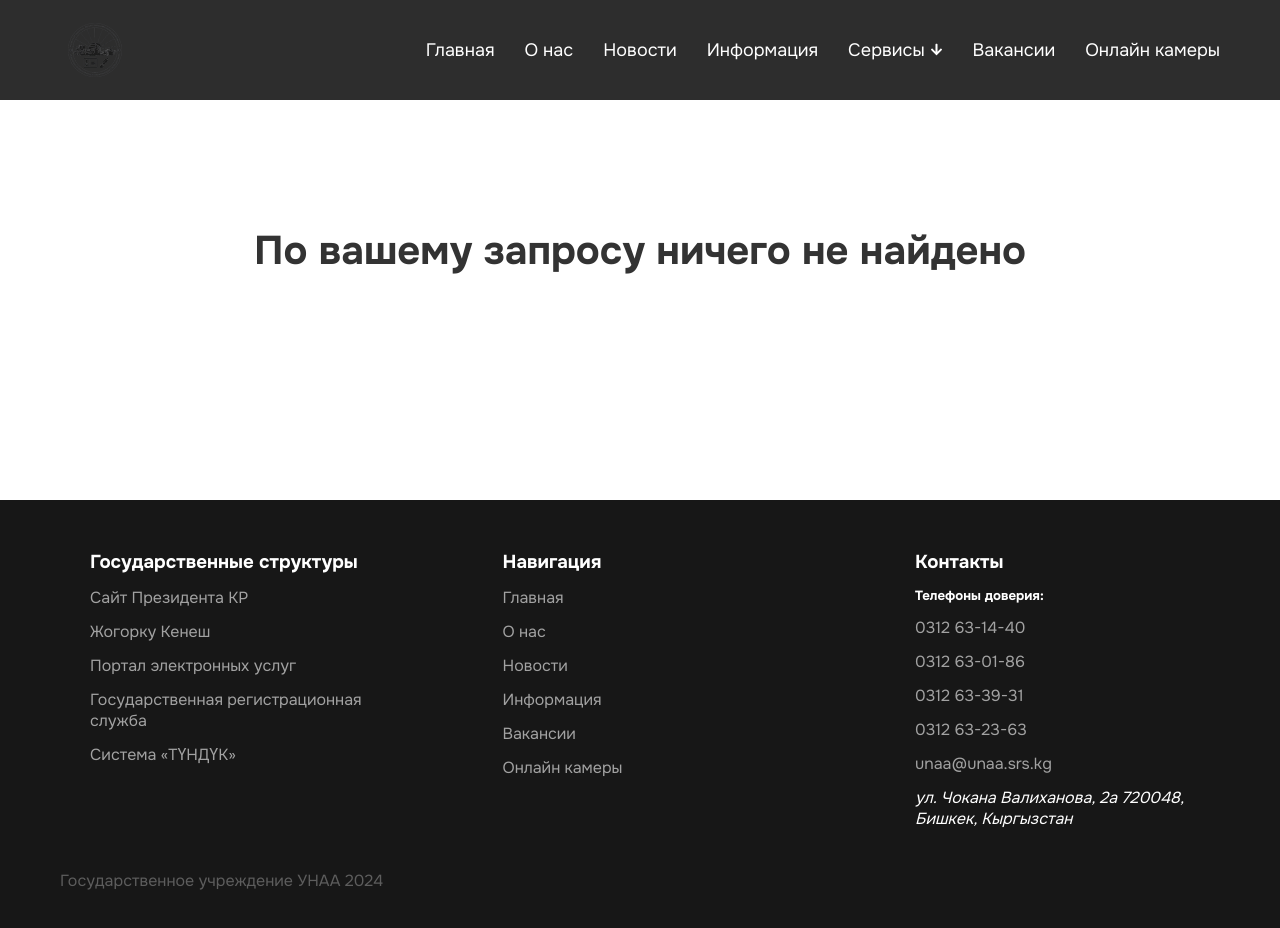
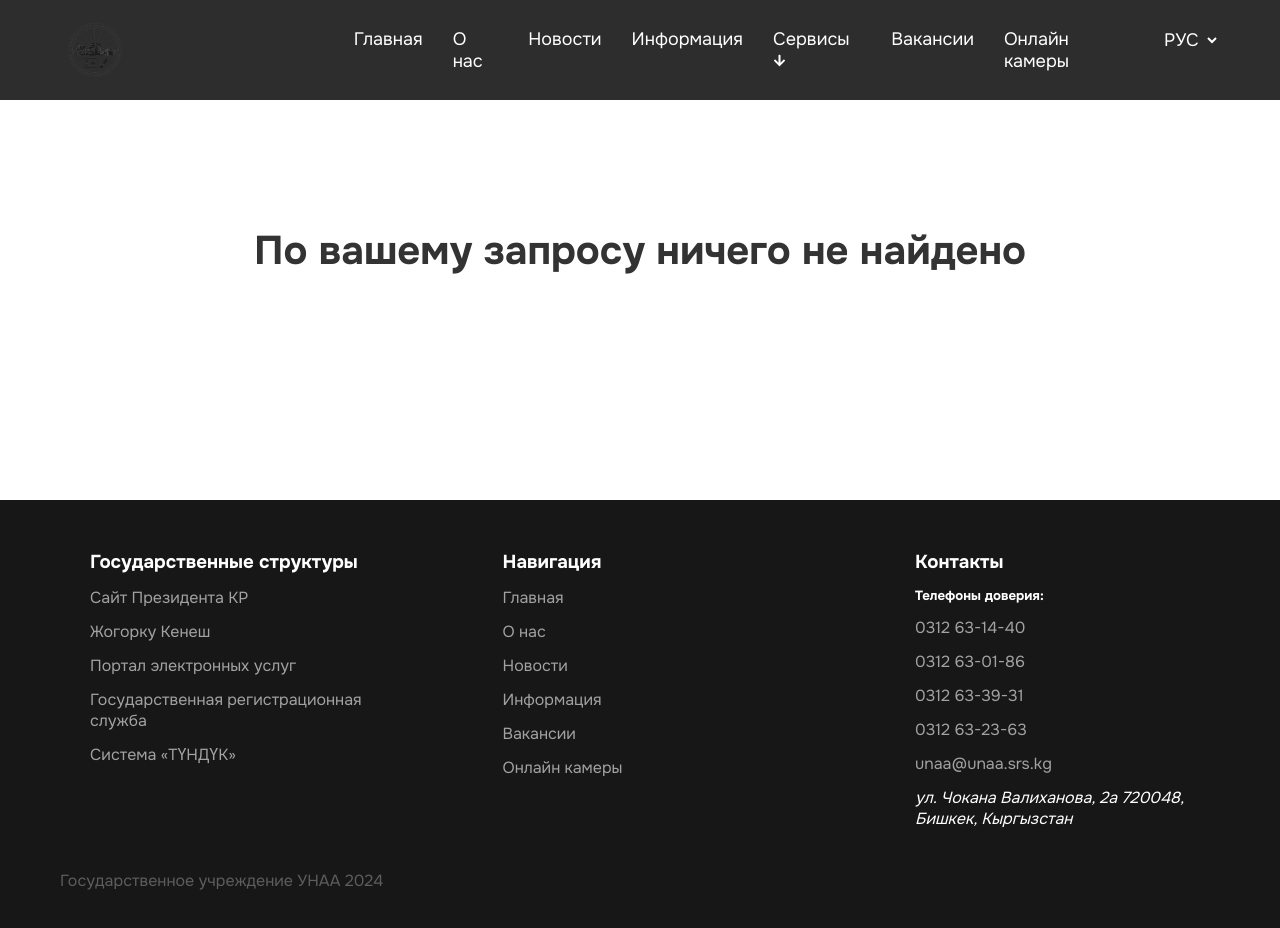
Before and after one commit to Tilekdevs/unaa-prototype-project, a React (Create React App) app: page /search in a window 1280 px wide. Shown: the top 928 px of the page. Built offline with nearby package versions, Linux system fonts and the light colour scheme.

Commit message:
adaptive upd

```diff
--- a/src/components/HeaderNav/HeaderNav.jsx
+++ b/src/components/HeaderNav/HeaderNav.jsx
@@ -1,50 +1,50 @@
-import React from 'react'
-import { Link } from 'react-router-dom'
-import '../../layout/Header/header.scss'
-import Services from '../../pages/Services/Services'
+import React from 'react';
+import { Link } from 'react-router-dom';
+import { FaArrowDown } from 'react-icons/fa';
+import '../../layout/Header/header.scss';
 
 const HeaderNav = () => {
   return (
-		<nav className='header__nav'>
-			<ul className='header__nav-list'>
+    <nav className="header__navigation">
+      <ul className="header__navigation-list">
+        <li className="header__navigation-item">
+          <Link to="/">Главная</Link>
+        </li>
+        <li className="header__navigation-item">
+          <Link to="/about">О нас</Link>
+        </li>
+        <li className="header__navigation-item">
+          <Link to="/news">Новости</Link>
+        </li>
+        <li className="header__navigation-item">
+          <Link to="/information">Информация</Link>
+        </li>
+        <li className="header__navigation-item">
+          Сервисы <FaArrowDown />
+          <ul className="header__dropdown">
             <li>
-					<Link className='header__nav-item' to='/'>
-						Главная
-					</Link>
+              <Link to="/calculator">Калькулятор</Link>
             </li>
             <li>
-					<Link className='header__nav-item' to='/about'>
-						О нас
-					</Link>
+              <Link to="/request-for-inspection">Обращение на осмотр</Link>
             </li>
-				<li>
-					<Link className='header__nav-item' to='/news'>
-						Новости
-					</Link>
+          </ul>
         </li>
-				<li>
-					<Link className='header__nav-item'>
-						<Services />
-					</Link>
+        <li className="header__navigation-item">
+          <Link to="/jobs">Вакансии</Link>
         </li>
-				<li>
-					<Link className='header__nav-item' to='/information'>
-						Информация
-					</Link>
+        <li className="header__navigation-item">
+          <Link to="/camera">Онлайн камеры</Link>
         </li>
-				<li>
-					<Link className='header__nav-item' to='/jobs'>
-						Вакансии
-					</Link>
-				</li>
-				<li>
-					<Link className='header__nav-item' to='/camera'>
-						Онлайн Камеры
-					</Link>
+		<li className="header__navigation-item">
+          <select className='header__navigation-select' name="" id="">
+			<option className='header__navigation-option' value="">РУС</option>
+			<option className='header__navigation-option' value="">КЫР</option>
+		  </select>
         </li>
       </ul>
     </nav>
-	)
-}
+  );
+};
 
-export default HeaderNav
+export default HeaderNav;
--- a/src/components/HomeFeatures/HomeFeatures.jsx
+++ b/src/components/HomeFeatures/HomeFeatures.jsx
@@ -65,8 +65,6 @@ const HomeFeatures = () => {
               Наше агенство предостовляет вам возможность получить выписку по
               ТС, проверить штрафы, узнать владельца ТС и др.
             </p>
-
-            <button className="button">Get started</button>
           </div>
           <div className="wrapper__right">{items}</div>
         </div>
--- a/src/components/HomeFeatures/homeFeatures.scss
+++ b/src/components/HomeFeatures/homeFeatures.scss
@@ -77,3 +77,28 @@
 .description {
   color: #666;
 }
+
+@media screen and (max-width:940px) {
+ .wrapper__container{
+  flex-direction: column;
+  margin: 0 auto;
+ }
+ .wrapper__left{
+  align-items: center;
+  width: 100%;
+ }
+ .wrapper__right{
+  align-items: center;
+  width: 100%;
+ }
+ .head{
+  text-align: center;
+ }
+ .text{
+  text-align: center;
+ }
+ .feature{
+  width: 320px;
+  height: 202px;
+ }
+}
--- a/src/components/HomeVideo/HomeVideo.jsx
+++ b/src/components/HomeVideo/HomeVideo.jsx
@@ -71,6 +71,12 @@ const HomeVideo = () => {
     setQuery(e.target.value);
   };
 
+  const handleKeyPress = (e) => {
+    if (e.key === "Enter") {
+      handleSearch();
+    }
+  };
+
   return (
     <>
       <div className="home__video-bg">
@@ -97,7 +103,9 @@ const HomeVideo = () => {
           <input
             value={query}
             onChange={handleQueryChange}
+            onKeyPress={handleKeyPress}
             className="home__bottom-input"
+            placeholder="Поиск"
           />
           <FaSearch onClick={handleSearch} className="home__bottom-icon" />
         </div>
--- a/src/layout/Header/Header.jsx
+++ b/src/layout/Header/Header.jsx
@@ -1,9 +1,9 @@
 import React, { useState, useEffect } from "react";
-import { Link, useLocation } from "react-router-dom";
+import { useLocation } from "react-router-dom";
 import "./header.scss";
 import logo from "../../assets/img/header-logо.jpg";
-import { FaArrowDown } from "react-icons/fa";
 import BurgerMenu from "../../components/BurgerMenu/BurgerMenu";
+import HeaderNav from "../../components/HeaderNav/HeaderNav";
 
 const Header = () => {
   const location = useLocation();
@@ -32,45 +32,10 @@ const Header = () => {
       }`}
     >
       <div className="header__container-logo">
-         <img src={logo} alt="Logo" className="header__container-img" />
-        {/* <h4 className="header__container-title">
-          Государственное учреждение УНАА
-        </h4>  */}
+        <img src={logo} alt="Logo" className="header__container-img" />
       </div>
 
-      <nav className="header__navigation">
-        <ul className="header__navigation-list">
-          <li className="header__navigation-item">
-            <Link to="/">Главная</Link>
-          </li>
-          <li className="header__navigation-item">
-            <Link to="/about">О нас</Link>
-          </li>
-          <li className="header__navigation-item">
-            <Link to="/news">Новости</Link>
-          </li>
-          <li className="header__navigation-item">
-            <Link to="/information">Информация</Link>
-          </li>
-          <li className="header__navigation-item">
-            Сервисы <FaArrowDown />
-            <ul className="header__dropdown">
-              <li>
-                <Link to="/calculator">Калькулятор</Link>
-              </li>
-              <li>
-                <Link to="/request-for-inspection">Обращение на осмотр</Link>
-              </li>
-            </ul>
-          </li>
-          <li className="header__navigation-item">
-            <Link to="/jobs">Вакансии</Link>
-          </li>
-          <li className="header__navigation-item">
-            <Link to="/camera">Онлайн камеры</Link>
-          </li>
-        </ul>
-      </nav>
+      <HeaderNav />
       <BurgerMenu />
     </header>
   );
--- a/src/layout/Header/header.scss
+++ b/src/layout/Header/header.scss
@@ -34,7 +34,7 @@
     font-size: 18px;
   }
   &__navigation {
-    .header__navigation-list {
+    &-list {
       display: flex;
       list-style-type: none;
       gap: 30px;
@@ -42,7 +42,7 @@
       cursor: pointer;
     }
 
-    .header__navigation-item {
+    &-item {
       color: #ffffff;
       cursor: pointer;
       font-size: 18px;
@@ -93,6 +93,17 @@
         visibility: visible;
       }
     }
+    &-select{
+      background: transparent;
+      border: none;
+      color: #ffffff;
+      font-size: 18px;
+      font-family: 'Onest', sans-serif;
+      width: 60px;
+    }
+    &-option{
+      background: #171717;
+    }
   }
 }
 
@@ -104,5 +115,4 @@
   .header__navigation{
     display: none;
   }
-
 }
--- a/src/pages/Home/home.scss
+++ b/src/pages/Home/home.scss
@@ -166,9 +166,58 @@
   }
 }
 
+@media screen and (max-width:950px) {
+  .home__bottom{
+    width: 700px;
+    &-icon{
+      width: 40px;
+      height: 40px;
+    }
+  }
+}
+
 @media screen and (max-width: 768px) {
   .home__news-container {
     justify-content: center;
     margin: 0;
   }
+  .home__content-title{
+    font-size: 30px;
+  }
+  .home__bottom{
+    width: 600px;
+    &-icon{
+      width: 50px;
+      height: 50px;
+    }
+  }
 }
+
+@media screen and (min-width:475px) and (max-width: 630px) {
+  .home__content-title{
+    font-size: 28px;
+  }
+  .home__content-subtitle{
+    font-size: 16px;
+  }
+  .home__bottom{
+    width: 470px;
+    &-icon{
+      width: 60px;
+      height: 50px;
+    }
+  }
+}
+
+@media screen and (min-width:375px) and (max-width: 475px) {
+  .home__content-title{
+    font-size: 22px;
+  }
+  .home__bottom{
+    width: 350px;
+    &-icon{
+      width: 190px;
+      height: 150px;
+    }
+  }
+}
```
Lines whose indentation alone changed are shown as unchanged.
